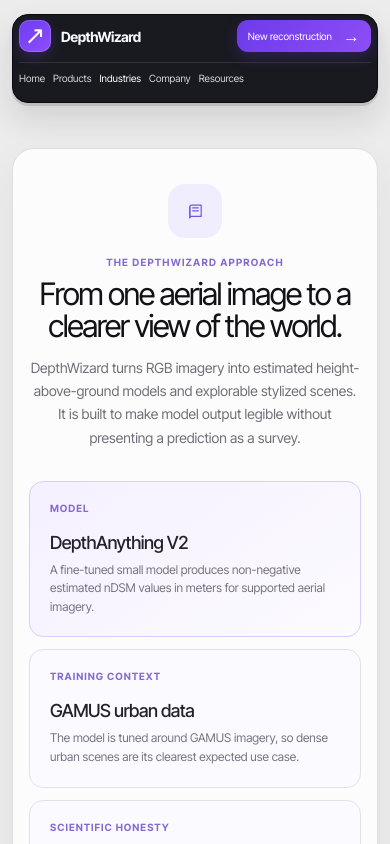
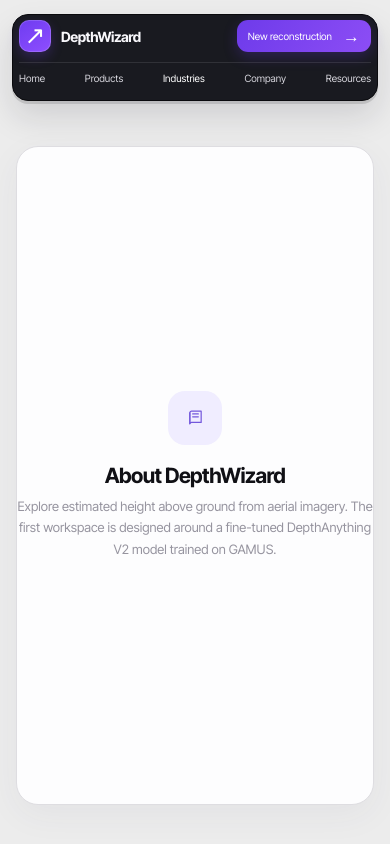
Before and after one commit to ku7nal/DHARVI, a React (Vite) app in the folder frontend/: page / in a window 390 px wide. Both pictures are taken after a click on the button "Industries". Shown: the top 844 px of the page. Built offline with nearby package versions, Linux system fonts and the light colour scheme; no server answers.

Commit message:
Revert "Polish examples and about views"
This reverts commit aebe655876b6f6f1810a13d591e2d7508a5b8800.

```diff
--- a/frontend/src/App.tsx
+++ b/frontend/src/App.tsx
@@ -230,20 +230,7 @@
             )}
 
             {activeNav === "Examples" && (benchmarkState === "ready" && benchmarks.length ? <BenchmarkWorkspace benchmarks={benchmarks} /> : <section className="empty-panel"><div className="panel-icon"><Icon name="layers" /></div><h2>{benchmarkState === "error" ? "Benchmark unavailable" : "Loading benchmark examples"}</h2><p>{benchmarkState === "error" ? "Start the backend and try again to load reference comparisons." : "Preparing input, reference, prediction, error map, and accuracy metrics."}</p>{benchmarkState === "error" && <button className="primary-button" onClick={() => setBenchmarkState("idle")}>Try again</button>}</section>)}
-            {activeNav === "About" && <section className="about-panel" aria-label="About DepthWizard">
-              <div className="about-intro">
-                <div className="panel-icon"><Icon name="book" /></div>
-                <p className="eyebrow">The DepthWizard approach</p>
-                <h2>From one aerial image to a clearer view of the world.</h2>
-                <p>DepthWizard turns RGB imagery into estimated height-above-ground models and explorable stylized scenes. It is built to make model output legible without presenting a prediction as a survey.</p>
-              </div>
-              <div className="about-grid">
-                <article className="about-card about-card-accent"><span className="about-card-kicker">Model</span><h3>DepthAnything V2</h3><p>A fine-tuned small model produces non-negative estimated nDSM values in meters for supported aerial imagery.</p></article>
-                <article className="about-card"><span className="about-card-kicker">Training context</span><h3>GAMUS urban data</h3><p>The model is tuned around GAMUS imagery, so dense urban scenes are its clearest expected use case.</p></article>
-                <article className="about-card"><span className="about-card-kicker">Scientific honesty</span><h3>Estimated, not absolute</h3><p>Arbitrary uploads show diagnostics and height ranges. Accuracy metrics appear only when a reference-backed benchmark is available.</p></article>
-              </div>
-              <div className="about-note"><span className="pill-dot online" /> Forested scenes may represent canopy height more reliably than bare-ground elevation from a single RGB image.</div>
-            </section>}
+            {activeNav === "About" && <section className="empty-panel"><div className="panel-icon"><Icon name="book" /></div><h2>About DepthWizard</h2><p>Explore estimated height above ground from aerial imagery. The first workspace is designed around a fine-tuned DepthAnything V2 model trained on GAMUS.</p></section>}
           </div>
         </div>
       </section>
--- a/frontend/src/styles.css
+++ b/frontend/src/styles.css
@@ -877,286 +877,3 @@
   .result-footer span:nth-child(2) { margin-left: 0; }
   .result-footer .text-button { margin-left: 0; }
 }
-
-/* Examples, About, and accessibility polish */
-button:focus-visible,
-a:focus-visible,
-input:focus-visible {
-  outline: 2px solid #7954e5;
-  outline-offset: 3px;
-}
-
-.empty-panel {
-  min-height: 520px;
-  padding: 45px 24px;
-  border-color: #dedde1;
-  background: rgba(255, 255, 255, .78);
-  box-shadow: 0 16px 42px rgba(58, 52, 81, .06);
-}
-
-.empty-panel .panel-icon {
-  width: 58px;
-  height: 58px;
-  margin-bottom: 20px;
-  border: 1px solid #ded4ff;
-  border-radius: 18px;
-  color: #7045d4;
-  background: #f4f0ff;
-}
-
-.empty-panel h2 {
-  color: #111116;
-  font-size: 25px;
-  font-weight: 500;
-  letter-spacing: -1px;
-}
-
-.empty-panel p {
-  max-width: 470px;
-  color: #74717c;
-}
-
-.benchmark-workspace {
-  min-height: 600px;
-  border-color: #dedde1;
-  background: rgba(255, 255, 255, .9);
-  box-shadow: 0 16px 42px rgba(58, 52, 81, .07);
-}
-
-.benchmark-header {
-  padding: 26px 28px 19px;
-  background: linear-gradient(110deg, rgba(255, 255, 255, .98), rgba(247, 244, 255, .82));
-}
-
-.benchmark-header .eyebrow {
-  color: #846bd1;
-}
-
-.benchmark-header h2 {
-  color: #111116;
-  font-size: 22px;
-  font-weight: 500;
-  letter-spacing: -.8px;
-}
-
-.benchmark-source {
-  border-color: #ded5fb;
-  color: #715bb3;
-  background: rgba(255, 255, 255, .72);
-}
-
-.benchmark-groups {
-  gap: 8px;
-  padding: 20px 28px 0;
-}
-
-.benchmark-group-button {
-  min-height: 32px;
-  padding: 0 13px;
-  border-color: #e1dfe5;
-  color: #77727f;
-  background: #fff;
-  transition: border-color .2s ease, color .2s ease, background .2s ease;
-}
-
-.benchmark-group-button:hover,
-.benchmark-group-button:focus-visible,
-.benchmark-group-button.active {
-  border-color: #9b7bed;
-  color: #6243bf;
-  background: #f4f0ff;
-}
-
-.benchmark-notice {
-  margin: 18px 28px 0;
-  border: 1px solid #e0d7fa;
-  border-radius: 10px;
-  color: #735bb2;
-  background: #f7f3ff;
-}
-
-.benchmark-notice.validated {
-  border-color: #cbe3d1;
-  color: #47745c;
-  background: #f1faf3;
-}
-
-.benchmark-previews {
-  gap: 12px;
-  padding: 21px 28px;
-}
-
-.benchmark-previews figure {
-  border-color: #e2dfea;
-  border-radius: 12px;
-  box-shadow: 0 4px 12px rgba(53, 45, 77, .05);
-}
-
-.benchmark-previews img {
-  height: 160px;
-}
-
-.benchmark-previews figcaption {
-  color: #696572;
-  font-size: 11px;
-}
-
-.benchmark-metrics,
-.benchmark-comparison {
-  gap: 12px;
-  padding-inline: 28px;
-}
-
-.benchmark-metrics > div,
-.benchmark-comparison > div {
-  border-color: #e4e0eb;
-  border-radius: 11px;
-  background: #fbfaff;
-}
-
-.benchmark-metrics strong {
-  color: #4d3b82;
-}
-
-.benchmark-comparison > div {
-  background: #f5f1ff;
-}
-
-.benchmark-comparison strong {
-  color: #5b419d;
-}
-
-.benchmark-footer {
-  min-height: 48px;
-  padding: 14px 28px;
-  border-top-color: #e8e5ed;
-  color: #85818e;
-  background: #fff;
-  line-height: 1.45;
-}
-
-.about-panel {
-  min-height: 600px;
-  padding: 47px 28px 29px;
-  border: 1px solid #dedde1;
-  border-radius: 22px;
-  background: rgba(255, 255, 255, .84);
-  box-shadow: 0 16px 42px rgba(58, 52, 81, .06);
-}
-
-.about-intro {
-  max-width: 690px;
-  margin: 0 auto 32px;
-  text-align: center;
-}
-
-.about-intro .panel-icon {
-  margin: 0 auto 18px;
-}
-
-.about-intro .eyebrow {
-  margin: 0 0 10px;
-  color: #846bd1;
-}
-
-.about-intro h2 {
-  margin-bottom: 15px;
-  color: #111116;
-  font-size: clamp(31px, 4vw, 49px);
-  font-weight: 400;
-  line-height: 1.02;
-  letter-spacing: -2.3px;
-}
-
-.about-intro > p:last-child {
-  max-width: 560px;
-  margin: 0 auto;
-  color: #716e78;
-  font-size: 14px;
-  line-height: 1.65;
-}
-
-.about-grid {
-  display: grid;
-  grid-template-columns: repeat(3, minmax(0, 1fr));
-  gap: 12px;
-}
-
-.about-card {
-  min-height: 180px;
-  padding: 20px;
-  border: 1px solid #e4e0eb;
-  border-radius: 14px;
-  background: #fbfaff;
-}
-
-.about-card-accent {
-  border-color: #d9cdfb;
-  background: linear-gradient(145deg, #f5f0ff, #fcfbff);
-}
-
-.about-card-kicker {
-  display: block;
-  margin-bottom: 10px;
-  color: #846bd1;
-  font-size: 10px;
-  font-weight: 700;
-  letter-spacing: 1px;
-  text-transform: uppercase;
-}
-
-.about-card h3 {
-  margin-bottom: 8px;
-  color: #23212a;
-  font-size: 18px;
-  font-weight: 500;
-  letter-spacing: -.5px;
-}
-
-.about-card p {
-  margin: 0;
-  color: #777381;
-  font-size: 12px;
-  line-height: 1.55;
-}
-
-.about-note {
-  display: flex;
-  align-items: flex-start;
-  gap: 9px;
-  margin-top: 14px;
-  padding: 12px 14px;
-  border: 1px solid #e2dcef;
-  border-radius: 10px;
-  color: #716b80;
-  background: #f8f5ff;
-  font-size: 11px;
-  line-height: 1.5;
-}
-
-.about-note .pill-dot { margin-top: 4px; }
-
-@media (max-width: 760px) {
-  .benchmark-header { align-items: flex-start; flex-direction: column; }
-  .benchmark-previews { grid-template-columns: repeat(2, minmax(0, 1fr)); }
-  .benchmark-metrics { grid-template-columns: repeat(2, minmax(0, 1fr)); }
-  .about-grid { grid-template-columns: 1fr; }
-  .about-card { min-height: 0; }
-}
-
-@media (max-width: 520px) {
-  .reference-navbar { grid-template-columns: 1fr auto; }
-  .reference-navigation { overflow-x: auto; justify-content: flex-start; padding-bottom: 6px; scrollbar-width: none; }
-  .reference-navigation::-webkit-scrollbar { display: none; }
-  .workspace-content { padding-inline: 0; }
-  .benchmark-header, .benchmark-groups, .benchmark-notice, .benchmark-previews, .benchmark-metrics, .benchmark-comparison { padding-left: 16px; padding-right: 16px; }
-  .benchmark-notice { margin-left: 16px; margin-right: 16px; }
-  .benchmark-previews { gap: 8px; }
-  .benchmark-previews img { height: 105px; }
-  .benchmark-metrics { gap: 8px; }
-  .benchmark-metrics > div { padding: 11px 10px; }
-  .benchmark-metrics strong { font-size: 18px; }
-  .benchmark-footer { align-items: flex-start; flex-direction: column; padding: 13px 16px; }
-  .about-panel { padding: 35px 16px 18px; }
-  .about-intro h2 { letter-spacing: -1.5px; }
-}
```
Also changed, not shown: 1 other file (tests, documents, lock files or other folders).
